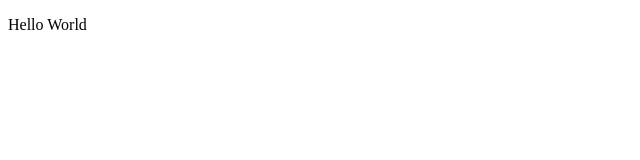
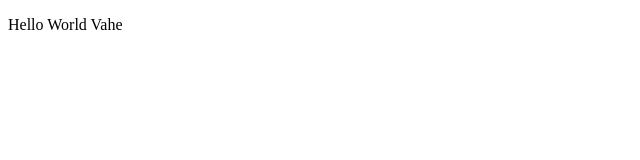
Before and after one commit to Vahe-Tonoyan/project, a plain HTML site: page index.html in a window 1280 px wide. Shown: the full height of the page, 0-640 px from the left. Drawn offline with Linux system fonts and the light colour scheme.

Commit message:
my second commit

```diff
--- a/index.html
+++ b/index.html
@@ -7,7 +7,7 @@
 
 </head>
 <body>
-    <p>Hello World</p>
+    <p>Hello World Vahe</p>
 
     <script src="js/script.js"></script>
 </body>
```
